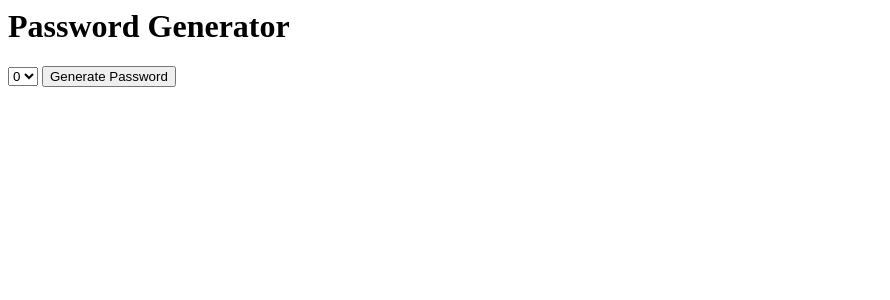
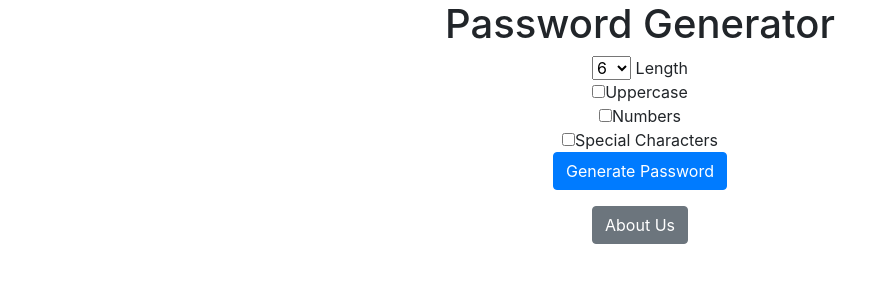
Before and after one commit to VaishnavGarodia/passwordgenerator, a Django app: page / in a window 1280 px wide. Shown: the top 300 px of the page, without its empty margins (0-890 px from the left). Run offline with Django 3.2, Linux system fonts and the light colour scheme; some libraries are stand-ins or nearby versions.

Commit message:
Completed the project

```diff
--- /dev/null
+++ b/passgenerator/templates/passgenerator/aboutus.html
@@ -0,0 +1,2 @@
+<h1>Hello There is a password Generating Stupid Website</h1>
+<a href="{% url 'home' %}">Home page</a>
--- a/passgenerator/templates/passgenerator/home.html
+++ b/passgenerator/templates/passgenerator/home.html
@@ -1,15 +1,28 @@
+<link rel="stylesheet" href="https://stackpath.bootstrapcdn.com/bootstrap/4.5.2/css/bootstrap.min.css" integrity="sha384-JcKb8q3iqJ61gNV9KGb8thSsNjpSL0n8PARn9HuZOnIxN0hoP+VmmDGMN5t9UJ0Z" crossorigin="anonymous">
+<div class="container text-center">
   <h1>Password Generator</h1>
   <form action="{% url 'password' %}">
     <select name="length">
-    <option value="0">0</option>
-    <option value="1">1</option>
-    <option value="2">2</option>
-    <option value="3">3</option>
-    <option value="4">4</option>
       <option value="6">6</option>
       <option value="7">7</option>
       <option value="8">8</option>
       <option value="9">9</option>
-  </select>
-  <input type="submit" value="Generate Password"/>
+      <option value="10">10</option>
+      <option value="11">11</option>
+      <option value="12">12</option>
+      <option value="13">13</option>
+      <option value="14">14</option>
+    </select> Length
+    <br>
+    <input type="checkbox" name="uppercase">Uppercase
+    <br>
+    <input type="checkbox" name="numbers">Numbers
+    <br>
+    <input type="checkbox" name="specchar">Special Characters
+    <br>
+    <input type="submit" value="Generate Password" class="btn btn-primary">
   </form>
+  <form action="{% url 'aboutus' %}">
+    <input type="submit" name="aboutusbutton" value="About Us" class="btn btn-secondary">
+  </form>
+</div>
--- a/passgenerator/views.py
+++ b/passgenerator/views.py
@@ -1,10 +1,24 @@
 from django.shortcuts import render
 from django.http import HttpResponse
-
+import random
 # Create your views here.
 
 def home(request):
     return render(request, 'passgenerator/home.html')
 
 def password(request):
-    return render(request, 'passgenerator/password.html',{'password':'abc'})
+    characters = list('abcedfghijklmnopqrstuvwxyz')
+    if request.GET.get('uppercase'):
+        characters.extend(list('ABCDEFGHIGKLMNOPQRSTUVWXYZ'))
+    if request.GET.get('specchar'):
+        characters.extend(list('!@#$%^&*()'))
+    if request.GET.get('numbers'):
+        characters.extend(list('1234567890'))
+    length = int(request.GET.get('length',10))
+    password = ''
+    for x in range(length):
+        password += random.choice(characters)
+    return render(request, 'passgenerator/password.html',{'password':password})
+
+def aboutus(request):
+    return render(request, 'passgenerator/aboutus.html')
--- a/passwordgenerator/urls.py
+++ b/passwordgenerator/urls.py
@@ -16,6 +16,7 @@ Including another URLconf
 from django.urls import path
 from passgenerator import views
 urlpatterns = [
-    path('', views.home),
+    path('', views.home, name='home'),
     path('password/', views.password, name='password'),
+    path('aboutus/', views.aboutus, name='aboutus'),
 ]
```
Also changed, not shown: passgenerator/templates/passgenerator/password.html (+8 -1 lines). Lines whose indentation alone changed are shown as unchanged.
